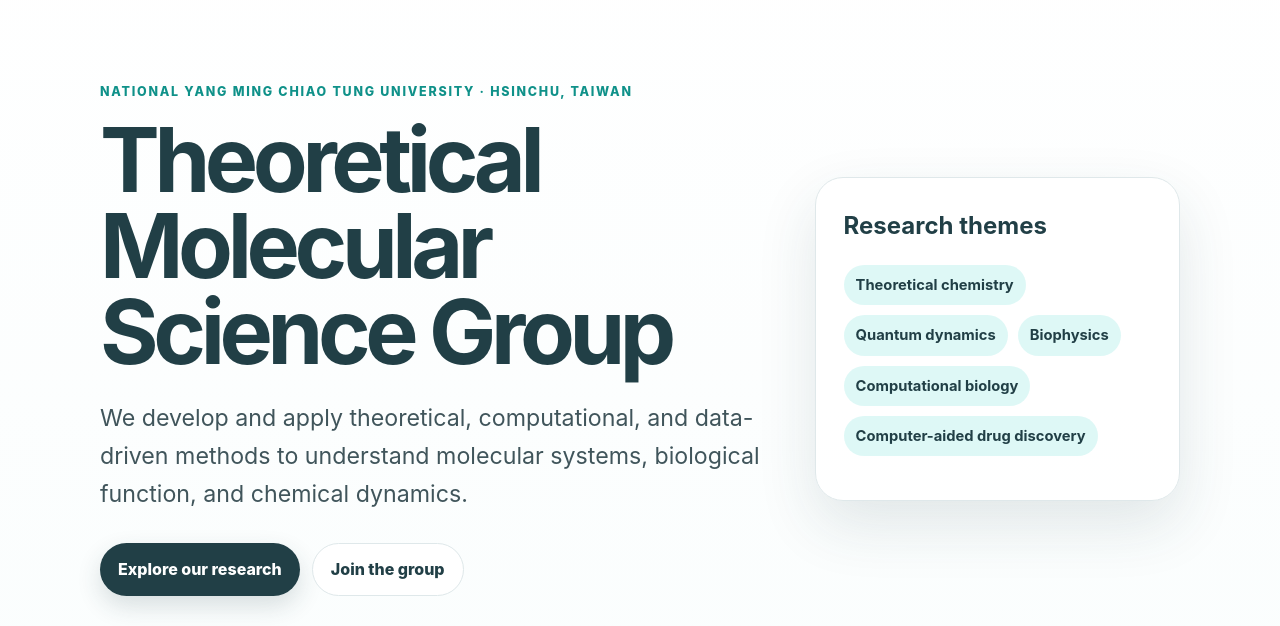
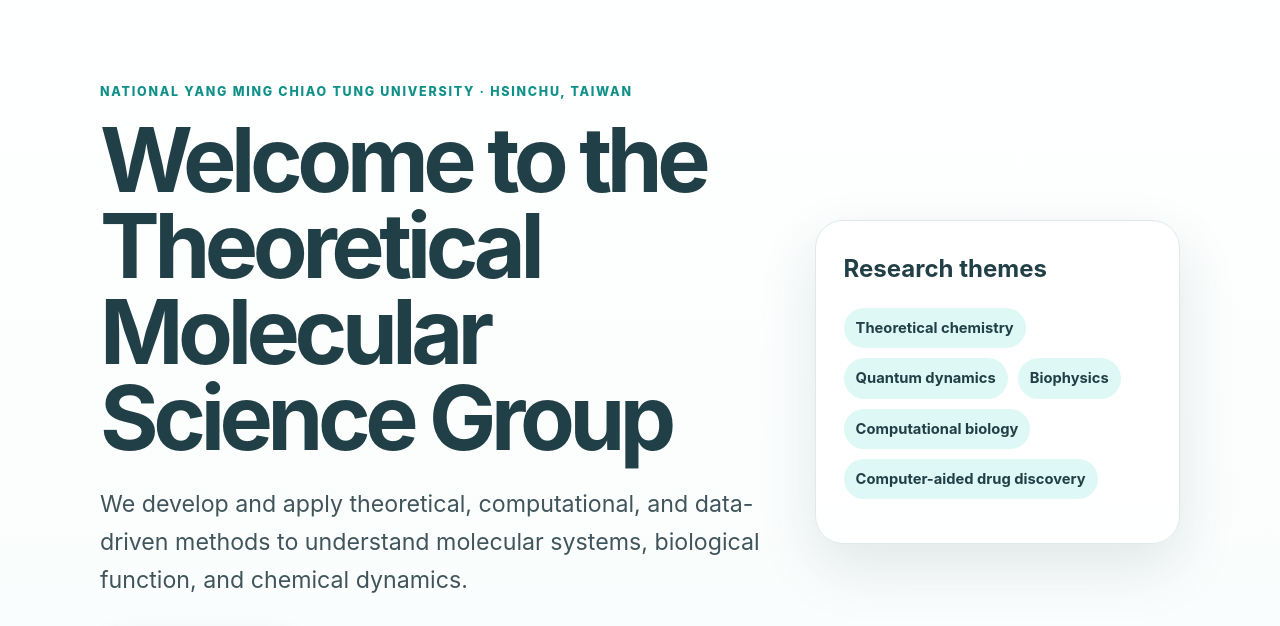
Before and after one commit to yccgroup/yccgroup.github.io, a plain HTML site: page index.html in a window 1280 px wide. Shown: the part 132-758 px from the top of the page. Drawn offline with Linux system fonts and the light colour scheme.

Commit message:
update index

```diff
--- a/index.html
+++ b/index.html
@@ -28,7 +28,7 @@
     <section class="hero">
       <div>
         <p class="eyebrow">National Yang Ming Chiao Tung University · Hsinchu, Taiwan</p>
-        <h1>Theoretical Molecular Science Group</h1>
+        <h1>Welcome to the Theoretical Molecular Science Group</h1>
         <p class="lead">We develop and apply theoretical, computational, and data-driven methods to understand molecular systems, biological function, and chemical dynamics.</p>
         <div class="hero-actions">
           <a class="button" href="research.html">Explore our research</a>
```
